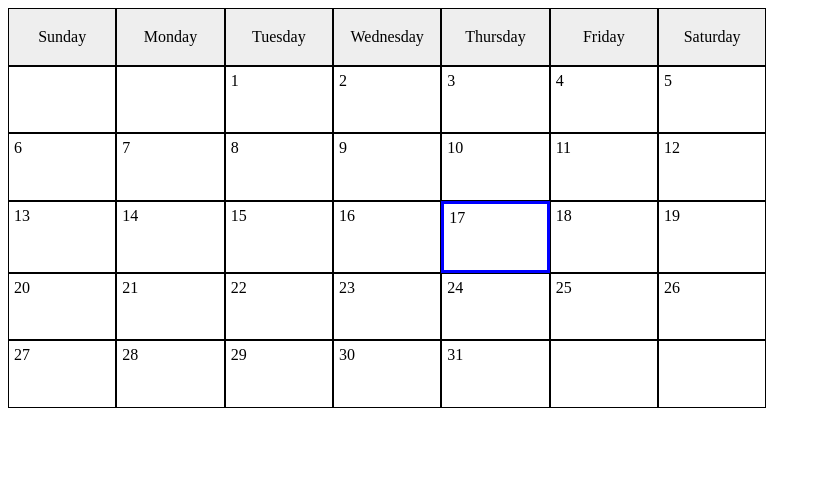
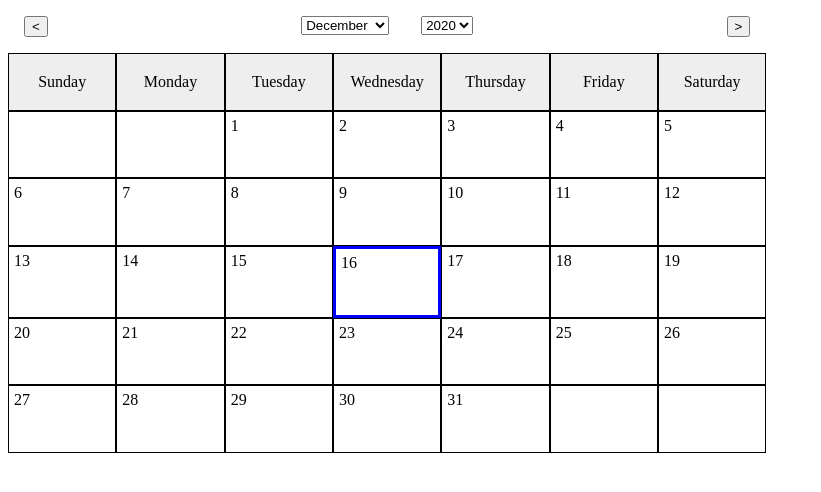
Before and after one commit to tmclean15/crossable-calendar, a React (Create React App) app: page / in a window 1280 px wide. Shown: the top 492 px of the page, without its empty margins (0-821 px from the left). Built offline with nearby package versions, Linux system fonts and the light colour scheme.

Commit message:
feat: top bar component and utils required

```diff
--- a/src/App.tsx
+++ b/src/App.tsx
@@ -19,8 +19,13 @@ const StyledAppContainer = styled.div`
   }
 `
 
+const today = new Date()
+
 const App: FC = () => {
   const [crossedDays, setCrossedDays] = useState(new Set<number>())
+  const [month, setMonth] = useState(today.getMonth())
+  const [year, setYear] = useState(today.getFullYear())
+  const [day, setDay] = useState<number | null>(today.getDate())
 
   const handleClickDay = (day: number) => {
     setCrossedDays(() => {
@@ -33,14 +38,58 @@ const App: FC = () => {
     })
   }
 
+  const updateDay = () => {
+    if (month === today.getMonth() && year === today.getFullYear()) {
+      setDay(today.getDate())
+      return
+    }
+    setDay(null)
+  }
+
+  const handleClickBack = () => {
+    if (month === 0) {
+      setMonth(11) // December
+      setYear(year - 1)
+      updateDay()
+      return
+    }
+    setMonth(month - 1)
+    updateDay()
+  }
+
+  const handleClickForward = () => {
+    if (month === 11) {
+      setMonth(0)
+      setYear(year + 1)
+      updateDay()
+      return
+    }
+    setMonth(month + 1)
+    updateDay()
+  }
+
+  const handleToggleMonth = (month: number) => {
+    setMonth(month)
+    updateDay()
+  }
+
+  const handleToggleYear = (year: number) => {
+    setYear(year)
+    updateDay()
+  }
+
   return (
     <StyledAppContainer className="App">
       <CrossableCalendar
-        month={11}
-        year={2020}
-        day={17}
+        month={month}
+        year={year}
+        day={day}
         onClickDay={handleClickDay}
         crossedDays={crossedDays}
+        onClickBack={handleClickBack}
+        onClickForward={handleClickForward}
+        onToggleMonth={handleToggleMonth}
+        onToggleYear={handleToggleYear}
       />
     </StyledAppContainer>
   )
--- a/src/CrossableCalendar/CrossableCalendar.tsx
+++ b/src/CrossableCalendar/CrossableCalendar.tsx
@@ -4,12 +4,17 @@ import styled from 'styled-components'
 import generateDaysInMonth from '../utils/generateDaysInMonth'
 
 import Day from './Day'
+import TopBar from './TopBar'
 
 interface CrossableCalendarProps {
   month: number
   year: number
-  day: number
+  day: number | null
   onClickDay: (day: number) => void
+  onClickForward: () => void
+  onClickBack: () => void
+  onToggleMonth: (month: number) => void
+  onToggleYear: (year: number) => void
   crossedDays: Set<number>
 }
 
@@ -37,13 +42,6 @@ const StyledDayOfWeek = styled.div`
   align-items: center;
 `
 
-const CrossableCalendar: FC<CrossableCalendarProps> = ({
-  month,
-  year,
-  day,
-  onClickDay,
-  crossedDays,
-}) => {
 const daysOfWeek = [
   'Sunday',
   'Monday',
@@ -54,19 +52,39 @@ const CrossableCalendar: FC<CrossableCalendarProps> = ({
   'Saturday',
 ]
 
+const CrossableCalendar: FC<CrossableCalendarProps> = ({
+  month,
+  year,
+  day,
+  crossedDays,
+  onClickDay,
+  onClickForward,
+  onClickBack,
+  onToggleMonth,
+  onToggleYear,
+}) => {
   const arr: number[] = useMemo(() => generateDaysInMonth(month, year), [
     month,
     year,
   ])
 
   return (
+    <>
+      <TopBar
+        month={month}
+        year={year}
+        onClickBack={onClickBack}
+        onClickForward={onClickForward}
+        onToggleMonth={onToggleMonth}
+        onToggleYear={onToggleYear}
+      />
       <StyledGrid numDaysInGrid={arr.length}>
         {daysOfWeek.map((day) => (
           <StyledDayOfWeek key={day}>{day}</StyledDayOfWeek>
         ))}
-      {arr.map((n) => (
+        {arr.map((n, index) => (
           <Day
-          key={n}
+            key={index}
             day={n}
             isCrossed={crossedDays.has(n)}
             isCurrentDay={n === day}
@@ -74,6 +92,7 @@ const CrossableCalendar: FC<CrossableCalendarProps> = ({
           />
         ))}
       </StyledGrid>
+    </>
   )
 }
 
--- a/src/CrossableCalendar/TopBar.tsx
+++ b/src/CrossableCalendar/TopBar.tsx
@@ -1,7 +1,79 @@
 import React, { FC } from 'react'
+import styled from 'styled-components'
 
-const TopBar: FC = () => {
-  return <div>Top Bar</div>
+import { generateMonthOptions, generateYearOptions } from '../utils'
+
+interface TopBarProps {
+  onClickForward: () => void
+  onClickBack: () => void
+  onToggleMonth: (month: number) => void
+  onToggleYear: (year: number) => void
+  month: number
+  year: number
+}
+
+const StyledTopBar = styled.div`
+  margin: 1rem;
+  display: flex;
+  flex-direction: row;
+  justify-content: space-between;
+
+  select {
+    margin: 0 1rem;
+  }
+`
+
+const TopBar: FC<TopBarProps> = ({
+  onClickForward,
+  onClickBack,
+  onToggleMonth,
+  onToggleYear,
+  month,
+  year,
+}) => {
+  const monthOptions = generateMonthOptions(month)
+  const yearOptions = generateYearOptions(year)
+
+  const handleToggleMonth = (event: React.ChangeEvent<HTMLSelectElement>) => {
+    onToggleMonth(parseInt(event.target.value, 10))
+  }
+
+  const handleToggleYear = (event: React.ChangeEvent<HTMLSelectElement>) => {
+    onToggleYear(parseInt(event.target.value, 10))
+  }
+
+  return (
+    <StyledTopBar>
+      <button onClick={onClickBack}>{'<'}</button>
+      <div id="select">
+        <select
+          name="month"
+          aria-label="month-select"
+          onChange={handleToggleMonth}
+          value={month}
+        >
+          {monthOptions.map((option) => (
+            <option key={option.value} value={option.value}>
+              {option.text}
+            </option>
+          ))}
+        </select>
+        <select
+          name="year"
+          aria-label="year-select"
+          onChange={handleToggleYear}
+          value={year}
+        >
+          {yearOptions.map((option) => (
+            <option key={option.value} value={option.value}>
+              {option.text}
+            </option>
+          ))}
+        </select>
+      </div>
+      <button onClick={onClickForward}>{'>'}</button>
+    </StyledTopBar>
+  )
 }
 
 export default TopBar
--- a/src/utils/generateDaysInMonth.ts
+++ b/src/utils/generateDaysInMonth.ts
@@ -19,7 +19,8 @@ export default function generateDaysInMonth(
     daysInMonth.push(i)
   }
 
-  const remainingDaysInGrid = 7 - (daysInMonth.length % 7)
+  const remaining = 7 - (daysInMonth.length % 7)
+  const remainingDaysInGrid = remaining === 7 ? 0 : remaining
 
   for (let i = 0; i < remainingDaysInGrid; i++) {
     daysInMonth.push(0)
--- /dev/null
+++ b/src/utils/generateMonthOptions.ts
@@ -0,0 +1,26 @@
+interface MonthOptions {
+  value: number
+  text: string
+}
+
+export default function generateMonthOptions(month: number): MonthOptions[] {
+  const months = [
+    'January',
+    'February',
+    'March',
+    'April',
+    'May',
+    'June',
+    'July',
+    'August',
+    'September',
+    'October',
+    'November',
+    'December',
+  ]
+
+  return months.map((currentMonth, index) => ({
+    value: index,
+    text: currentMonth,
+  }))
+}
--- /dev/null
+++ b/src/utils/generateYearOptions.ts
@@ -0,0 +1,17 @@
+interface YearOptions {
+  value: number
+  text: string
+}
+
+export default function generateYearOptions(year: number): YearOptions[] {
+  const years = []
+
+  for (let i = year - 10; i < year + 10; i++) {
+    years.push(i)
+  }
+
+  return years.map((currentYear) => ({
+    value: currentYear,
+    text: currentYear.toString(),
+  }))
+}
--- /dev/null
+++ b/src/utils/index.ts
@@ -0,0 +1,3 @@
+export { default as generateMonthOptions } from './generateMonthOptions'
+export { default as generateYearOptions } from './generateYearOptions'
+export { default as generateDaysInMonth } from './generateDaysInMonth'
```
Lines whose indentation alone changed are shown as unchanged.
